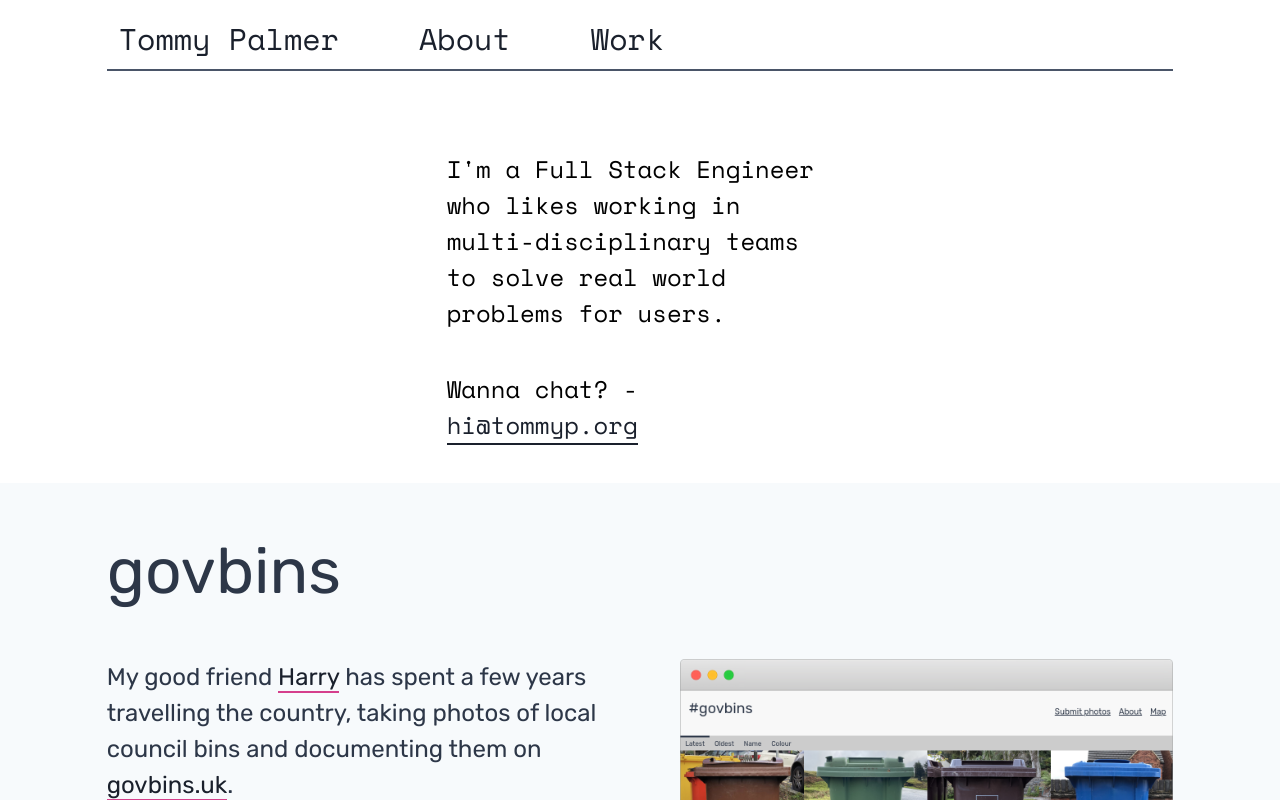
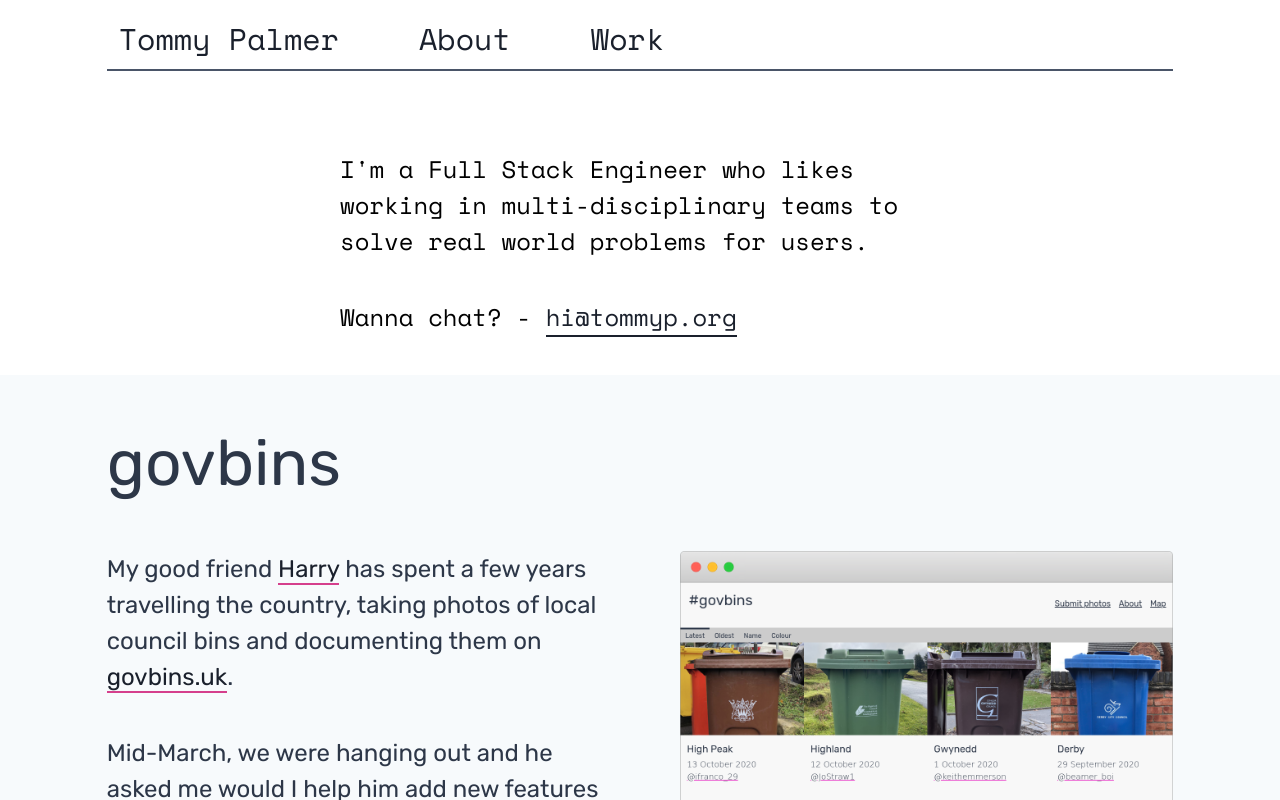
Before and after one commit to tommyp/tommyp.org, a Next.js app: page /work in a window 1280 px wide. Shown: the top 800 px of the page. Built offline with nearby package versions, Linux system fonts and the light colour scheme.

Commit message:
update width of paragraph

```diff
--- a/pages/work.js
+++ b/pages/work.js
@@ -53,7 +53,7 @@ export default class Work extends React.Component {
           />
         </Head>
         <Header />
-        <section className="mx-auto w-5/6 xl:w-2/6 md:pl-5 md:pr-5 font-mono mb-10">
+        <section className="mx-auto w-5/6 xl:w-1/2 md:pl-5 md:pr-5 font-mono mb-10">
           <P>
             I&apos;m a Full Stack Engineer who likes working in multi-disciplinary teams to solve real world problems for users.
           </P>
```
